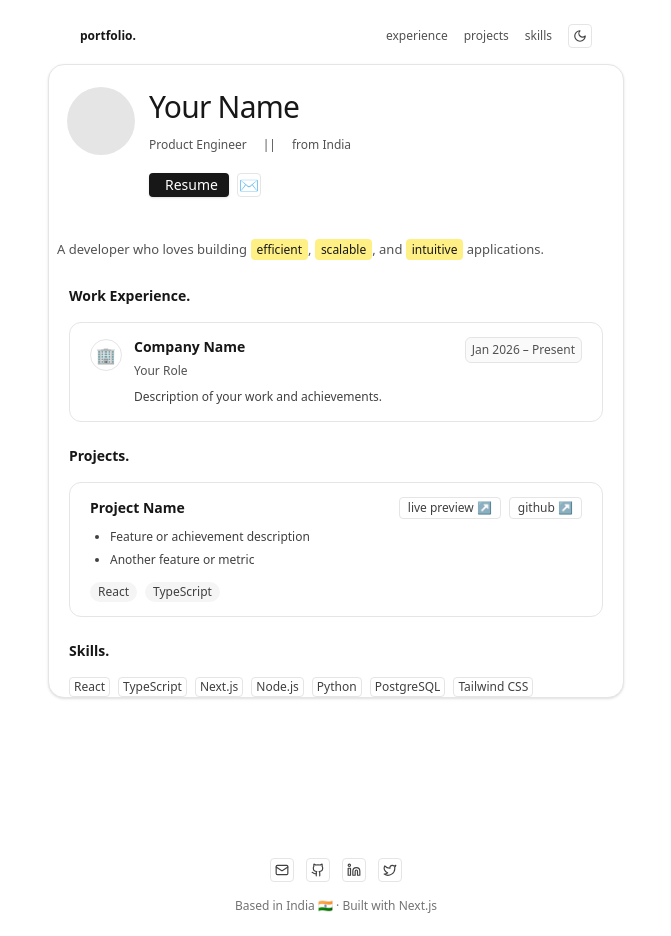
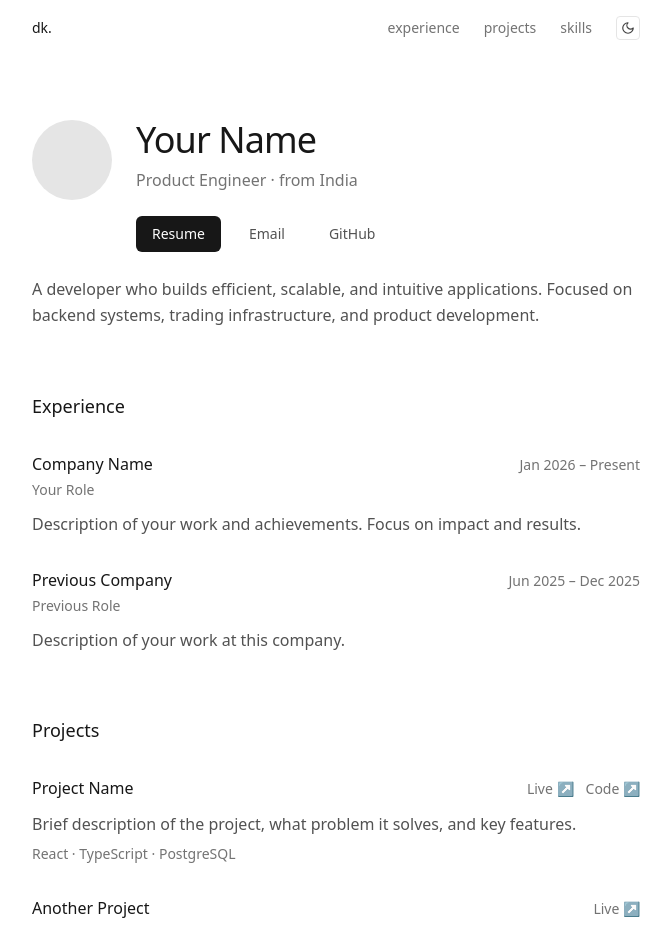
Before and after one commit to HumanOP/portfolio_website, a Next.js app in the folder app/: page / in a window 1280 px wide. Shown: the top 936 px of the page, without its empty margins (304-975 px from the left). Built offline with nearby package versions, Linux system fonts and the light colour scheme.

Commit message:
refactor: cleaner layout with systematic spacing, remove framework branding

```diff
--- a/app/src/app/page.tsx
+++ b/app/src/app/page.tsx
@@ -9,40 +9,22 @@ import {
 export default function Home() {
   return (
     <>
-      <header className="sticky top-0 z-10 bg-background/80 pt-6 backdrop-blur-sm">
+      <header className="sticky top-0 z-10 bg-background/80 backdrop-blur-sm">
         <Nav />
       </header>
 
-      <main id="main-content" className="mx-auto max-w-xl pb-32">
-        <article
-          className="rounded-2xl border border-neutral-200 bg-white shadow-sm dark:border-neutral-800 dark:bg-neutral-950"
-          aria-label="Portfolio"
-        >
-          <HeroSection />
+      <main id="main-content" className="mx-auto max-w-2xl px-6 pb-16 md:px-8">
+        <HeroSection />
 
-          {/* Bio paragraph placeholder */}
-          <div className="m-2 mt-4 items-center justify-center text-[13px] leading-6 text-neutral-600 dark:text-neutral-300">
-            <p>
-              A developer who loves building{' '}
-              <span className="rounded bg-yellow-200 px-1.5 py-0.5 text-[12px] font-medium text-neutral-900">
-                efficient
-              </span>
-              ,{' '}
-              <span className="rounded bg-yellow-200 px-1.5 py-0.5 text-[12px] font-medium text-neutral-900">
-                scalable
-              </span>
-              , and{' '}
-              <span className="rounded bg-yellow-200 px-1.5 py-0.5 text-[12px] font-medium text-neutral-900">
-                intuitive
-              </span>{' '}
-              applications.
-            </p>
-          </div>
+        {/* Bio paragraph */}
+        <p className="mt-6 text-base leading-relaxed text-neutral-600 dark:text-neutral-400">
+          A developer who builds efficient, scalable, and intuitive applications. Focused on
+          backend systems, trading infrastructure, and product development.
+        </p>
 
-          <ExperienceSection />
-          <ProjectsSection />
-          <SkillsSection />
-        </article>
+        <ExperienceSection />
+        <ProjectsSection />
+        <SkillsSection />
       </main>
 
       <Footer />
--- a/app/src/components/layout/Footer.tsx
+++ b/app/src/components/layout/Footer.tsx
@@ -83,24 +83,22 @@ const socialLinks = [
 
 export function Footer() {
     return (
-        <footer className="mx-auto mt-8 flex w-full max-w-xl flex-col items-center gap-4 px-4 pb-8 text-center md:px-6 lg:px-8">
-            <div className="flex items-center gap-3">
+        <footer className="mx-auto mt-16 flex w-full max-w-2xl flex-col items-center gap-6 px-6 pb-12 text-center md:px-8">
+            <div className="flex items-center gap-4">
                 {socialLinks.map((link) => (
                     <a
                         key={link.label}
                         href={link.href}
                         target="_blank"
                         rel="noopener noreferrer"
-                        className="flex h-6 w-6 items-center justify-center rounded-sm border border-neutral-200 text-neutral-700 transition-colors hover:bg-neutral-50 dark:border-neutral-800 dark:text-neutral-300 dark:hover:bg-neutral-900"
+                        className="flex h-8 w-8 items-center justify-center rounded-md text-neutral-500 transition-colors hover:text-neutral-900 dark:text-neutral-400 dark:hover:text-neutral-100"
                         aria-label={`Open ${link.label}`}
                     >
                         {link.icon}
                     </a>
                 ))}
             </div>
-            <p className="text-xs text-neutral-500 dark:text-neutral-400">
-                Based in India 🇮🇳 · Built with Next.js
-            </p>
+            <p className="text-sm text-neutral-400 dark:text-neutral-500">Based in India</p>
         </footer>
     )
 }
--- a/app/src/components/layout/Nav.tsx
+++ b/app/src/components/layout/Nav.tsx
@@ -9,21 +9,21 @@ const navLinks = [
 
 export function Nav() {
     return (
-        <nav className="mx-auto mb-4 flex w-full max-w-xl items-center justify-between px-4 text-xs text-neutral-600 md:px-6 lg:px-8 dark:text-neutral-300">
+        <nav className="mx-auto flex w-full max-w-2xl items-center justify-between px-6 py-4 text-sm text-neutral-500 md:px-8 dark:text-neutral-400">
             <Link
                 href="#"
-                className="font-semibold text-neutral-900 dark:text-neutral-50"
+                className="font-medium text-neutral-900 dark:text-neutral-100"
                 aria-label="Scroll to top"
             >
-                portfolio.
+                dk.
             </Link>
 
-            <div className="flex items-center gap-4">
+            <div className="flex items-center gap-6">
                 {navLinks.map((link) => (
                     <Link
                         key={link.href}
                         href={link.href}
-                        className="text-xs transition-colors hover:text-neutral-900 sm:text-xs dark:hover:text-neutral-50"
+                        className="transition-colors hover:text-neutral-900 dark:hover:text-neutral-100"
                     >
                         {link.label}
                     </Link>
--- a/app/src/components/sections/ExperienceSection.tsx
+++ b/app/src/components/sections/ExperienceSection.tsx
@@ -1,32 +1,35 @@
 export function ExperienceSection() {
     return (
-        <section id="experience" className="mt-6 px-4 md:px-5">
-            <h3 className="text-sm font-semibold text-neutral-900 dark:text-neutral-50">
-                Work Experience.
-            </h3>
+        <section id="experience" className="mt-16">
+            <h2 className="text-lg font-medium text-neutral-900 dark:text-neutral-100">Experience</h2>
 
-            {/* Placeholder - will implement: ExperienceCard components */}
-            <div className="mt-4 space-y-4">
-                <div className="rounded-xl border border-neutral-200 bg-white px-4 py-3 md:px-5 md:py-3.5 dark:border-neutral-800 dark:bg-neutral-950">
-                    <div className="flex items-start gap-3">
-                        <div className="mt-0.5 flex h-8 w-8 shrink-0 items-center justify-center rounded-full border border-neutral-200 bg-white dark:border-neutral-800 dark:bg-neutral-950">
-                            🏢
-                        </div>
-                        <div className="flex-1">
-                            <div className="flex flex-col gap-2 sm:flex-row sm:items-start sm:justify-between sm:gap-3">
-                                <h4 className="min-w-0 flex-1 text-sm font-semibold text-neutral-900 dark:text-neutral-50">
-                                    Company Name
-                                </h4>
-                                <span className="flex-shrink-0 self-start whitespace-nowrap rounded-md border border-neutral-200 bg-neutral-50 px-1.5 py-1 text-xs text-neutral-600 dark:border-neutral-800 dark:bg-neutral-900 dark:text-neutral-300">
-                                    Jan 2026 – Present
-                                </span>
-                            </div>
-                            <p className="text-xs text-neutral-600 dark:text-neutral-300">Your Role</p>
-                            <p className="mt-2 text-xs leading-relaxed text-neutral-700 dark:text-neutral-300">
-                                Description of your work and achievements.
-                            </p>
-                        </div>
+            <div className="mt-8 space-y-8">
+                {/* Experience Item */}
+                <div className="group">
+                    <div className="flex flex-col gap-1 sm:flex-row sm:items-baseline sm:justify-between">
+                        <h3 className="font-medium text-neutral-900 dark:text-neutral-100">Company Name</h3>
+                        <span className="text-sm text-neutral-500 dark:text-neutral-400">
+                            Jan 2026 – Present
+                        </span>
                     </div>
+                    <p className="mt-1 text-sm text-neutral-500 dark:text-neutral-400">Your Role</p>
+                    <p className="mt-3 text-neutral-600 dark:text-neutral-400">
+                        Description of your work and achievements. Focus on impact and results.
+                    </p>
+                </div>
+
+                {/* Another Experience Item */}
+                <div className="group">
+                    <div className="flex flex-col gap-1 sm:flex-row sm:items-baseline sm:justify-between">
+                        <h3 className="font-medium text-neutral-900 dark:text-neutral-100">Previous Company</h3>
+                        <span className="text-sm text-neutral-500 dark:text-neutral-400">
+                            Jun 2025 – Dec 2025
+                        </span>
+                    </div>
+                    <p className="mt-1 text-sm text-neutral-500 dark:text-neutral-400">Previous Role</p>
+                    <p className="mt-3 text-neutral-600 dark:text-neutral-400">
+                        Description of your work at this company.
+                    </p>
                 </div>
             </div>
         </section>
--- a/app/src/components/sections/HeroSection.tsx
+++ b/app/src/components/sections/HeroSection.tsx
@@ -1,32 +1,43 @@
 export function HeroSection() {
     return (
-        <section id="about" className="px-4 py-6 md:px-5">
-            {/* Placeholder - will implement: Avatar, Name, Greeting, RotatingText, LiveClock, SocialLinks */}
-            <div className="flex items-start gap-4">
-                {/* Avatar placeholder */}
-                <div className="h-16 w-16 shrink-0 rounded-full bg-neutral-200 ring-2 ring-neutral-200 dark:bg-neutral-800 dark:ring-neutral-900" />
+        <section id="about" className="pt-12 md:pt-16">
+            <div className="flex items-start gap-6">
+                {/* Avatar */}
+                <div className="h-20 w-20 shrink-0 overflow-hidden rounded-full bg-neutral-200 dark:bg-neutral-800" />
 
                 <div className="flex-1">
-                    {/* Name placeholder */}
-                    <h1 className="text-2xl font-medium tracking-tight text-neutral-900 md:text-3xl dark:text-neutral-50">
+                    {/* Name */}
+                    <h1 className="text-3xl font-medium tracking-tight text-neutral-900 md:text-4xl dark:text-neutral-100">
                         Your Name
                     </h1>
 
-                    {/* Role + location placeholder */}
-                    <div className="mt-3 flex flex-wrap items-center gap-2 text-xs text-neutral-600 sm:gap-4 dark:text-neutral-300">
-                        <span>Product Engineer</span>
-                        <span className="hidden sm:inline">||</span>
-                        <span>from India</span>
-                    </div>
+                    {/* Role + location */}
+                    <p className="mt-2 text-base text-neutral-500 dark:text-neutral-400">
+                        Product Engineer · from India
+                    </p>
 
-                    {/* Social links placeholder */}
-                    <div className="mt-5 flex flex-wrap items-center gap-2">
-                        <button className="h-6 w-20 rounded-sm bg-neutral-900 px-4 text-sm font-medium text-white shadow-sm hover:bg-neutral-900/90 dark:bg-neutral-100 dark:text-neutral-900 dark:hover:bg-neutral-200">
+                    {/* Social links */}
+                    <div className="mt-6 flex flex-wrap items-center gap-3">
+                        <a
+                            href="#"
+                            className="rounded-md bg-neutral-900 px-4 py-2 text-sm font-medium text-white transition-colors hover:bg-neutral-800 dark:bg-neutral-100 dark:text-neutral-900 dark:hover:bg-neutral-200"
+                        >
                             Resume
-                        </button>
-                        <div className="flex h-6 w-6 items-center justify-center rounded-sm border border-neutral-200 text-neutral-700 dark:border-neutral-800 dark:text-neutral-300">
-                            ✉
-                        </div>
+                        </a>
+                        <a
+                            href="mailto:divyanshu_k@me.iitr.ac.in"
+                            className="rounded-md px-4 py-2 text-sm text-neutral-600 transition-colors hover:bg-neutral-100 dark:text-neutral-400 dark:hover:bg-neutral-800"
+                        >
+                            Email
+                        </a>
+                        <a
+                            href="https://github.com/"
+                            target="_blank"
+                            rel="noopener noreferrer"
+                            className="rounded-md px-4 py-2 text-sm text-neutral-600 transition-colors hover:bg-neutral-100 dark:text-neutral-400 dark:hover:bg-neutral-800"
+                        >
+                            GitHub
+                        </a>
                     </div>
                 </div>
             </div>
--- a/app/src/components/sections/ProjectsSection.tsx
+++ b/app/src/components/sections/ProjectsSection.tsx
@@ -1,46 +1,55 @@
 export function ProjectsSection() {
     return (
-        <section id="projects" className="mt-6 px-4 md:px-5">
-            <h3 className="mb-4 text-sm font-semibold text-neutral-900 dark:text-neutral-50">
-                Projects.
-            </h3>
+        <section id="projects" className="mt-16">
+            <h2 className="text-lg font-medium text-neutral-900 dark:text-neutral-100">Projects</h2>
 
-            {/* Placeholder - will implement: ProjectCard components */}
-            <div className="space-y-4">
-                <div className="rounded-xl border border-neutral-200 bg-white px-4 py-3 md:px-5 md:py-3.5 dark:border-neutral-800 dark:bg-neutral-950">
-                    <div className="flex flex-col gap-2 sm:flex-row sm:items-center sm:justify-between">
-                        <h4 className="text-sm font-semibold text-neutral-900 dark:text-neutral-50">
-                            Project Name
-                        </h4>
-                        <div className="flex gap-2">
+            <div className="mt-8 space-y-8">
+                {/* Project Item */}
+                <div className="group">
+                    <div className="flex flex-col gap-2 sm:flex-row sm:items-baseline sm:justify-between">
+                        <h3 className="font-medium text-neutral-900 dark:text-neutral-100">Project Name</h3>
+                        <div className="flex gap-3 text-sm">
                             <a
                                 href="#"
-                                className="rounded-sm border border-neutral-200 px-2 py-0.5 text-xs text-neutral-700 hover:bg-neutral-50 dark:border-neutral-800 dark:text-neutral-300 dark:hover:bg-neutral-900"
+                                className="text-neutral-500 underline-offset-4 hover:underline dark:text-neutral-400"
                             >
-                                live preview ↗
+                                Live ↗
                             </a>
                             <a
                                 href="#"
-                                className="rounded-sm border border-neutral-200 px-2 py-0.5 text-xs text-neutral-700 hover:bg-neutral-50 dark:border-neutral-800 dark:text-neutral-300 dark:hover:bg-neutral-900"
+                                className="text-neutral-500 underline-offset-4 hover:underline dark:text-neutral-400"
                             >
-                                github ↗
+                                Code ↗
                             </a>
                         </div>
                     </div>
+                    <p className="mt-3 text-neutral-600 dark:text-neutral-400">
+                        Brief description of the project, what problem it solves, and key features.
+                    </p>
+                    <p className="mt-2 text-sm text-neutral-500 dark:text-neutral-500">
+                        React · TypeScript · PostgreSQL
+                    </p>
+                </div>
 
-                    <ul className="mt-2 list-disc space-y-1 pl-5 text-xs leading-relaxed text-neutral-700 dark:text-neutral-300">
-                        <li>Feature or achievement description</li>
-                        <li>Another feature or metric</li>
-                    </ul>
-
-                    <div className="mt-3 flex flex-wrap gap-2">
-                        <span className="inline-flex items-center rounded-full bg-neutral-100 px-2 py-0.5 text-xs font-medium text-neutral-700 dark:bg-neutral-900/60 dark:text-neutral-300">
-                            React
-                        </span>
-                        <span className="inline-flex items-center rounded-full bg-neutral-100 px-2 py-0.5 text-xs font-medium text-neutral-700 dark:bg-neutral-900/60 dark:text-neutral-300">
-                            TypeScript
-                        </span>
+                {/* Another Project */}
+                <div className="group">
+                    <div className="flex flex-col gap-2 sm:flex-row sm:items-baseline sm:justify-between">
+                        <h3 className="font-medium text-neutral-900 dark:text-neutral-100">Another Project</h3>
+                        <div className="flex gap-3 text-sm">
+                            <a
+                                href="#"
+                                className="text-neutral-500 underline-offset-4 hover:underline dark:text-neutral-400"
+                            >
+                                Live ↗
+                            </a>
+                        </div>
                     </div>
+                    <p className="mt-3 text-neutral-600 dark:text-neutral-400">
+                        Description of another project with its key achievements.
+                    </p>
+                    <p className="mt-2 text-sm text-neutral-500 dark:text-neutral-500">
+                        Python · FastAPI · Redis
+                    </p>
                 </div>
             </div>
         </section>
--- a/app/src/components/sections/SkillsSection.tsx
+++ b/app/src/components/sections/SkillsSection.tsx
@@ -1,21 +1,23 @@
+const skills = [
+    'TypeScript',
+    'React',
+    'Next.js',
+    'Node.js',
+    'Python',
+    'PostgreSQL',
+    'Redis',
+    'AWS',
+    'Docker',
+]
+
 export function SkillsSection() {
     return (
-        <section id="skills" className="mt-6 px-4 md:px-5">
-            <h3 className="mb-4 text-sm font-semibold text-neutral-900 dark:text-neutral-50">Skills.</h3>
+        <section id="skills" className="mt-16">
+            <h2 className="text-lg font-medium text-neutral-900 dark:text-neutral-100">Skills</h2>
 
-            {/* Placeholder - will implement: SkillBadge components with icons */}
-            <div className="flex flex-wrap gap-2">
-                {['React', 'TypeScript', 'Next.js', 'Node.js', 'Python', 'PostgreSQL', 'Tailwind CSS'].map(
-                    (skill) => (
-                        <span
-                            key={skill}
-                            className="inline-flex items-center gap-1 rounded-sm border border-neutral-200 px-1 py-0.25 text-xs font-medium text-neutral-700 dark:border-neutral-800 dark:text-neutral-300"
-                        >
-                            {skill}
-                        </span>
-                    )
-                )}
-            </div>
+            <p className="mt-4 text-neutral-600 dark:text-neutral-400">
+                {skills.join(' · ')}
+            </p>
         </section>
     )
 }
```
